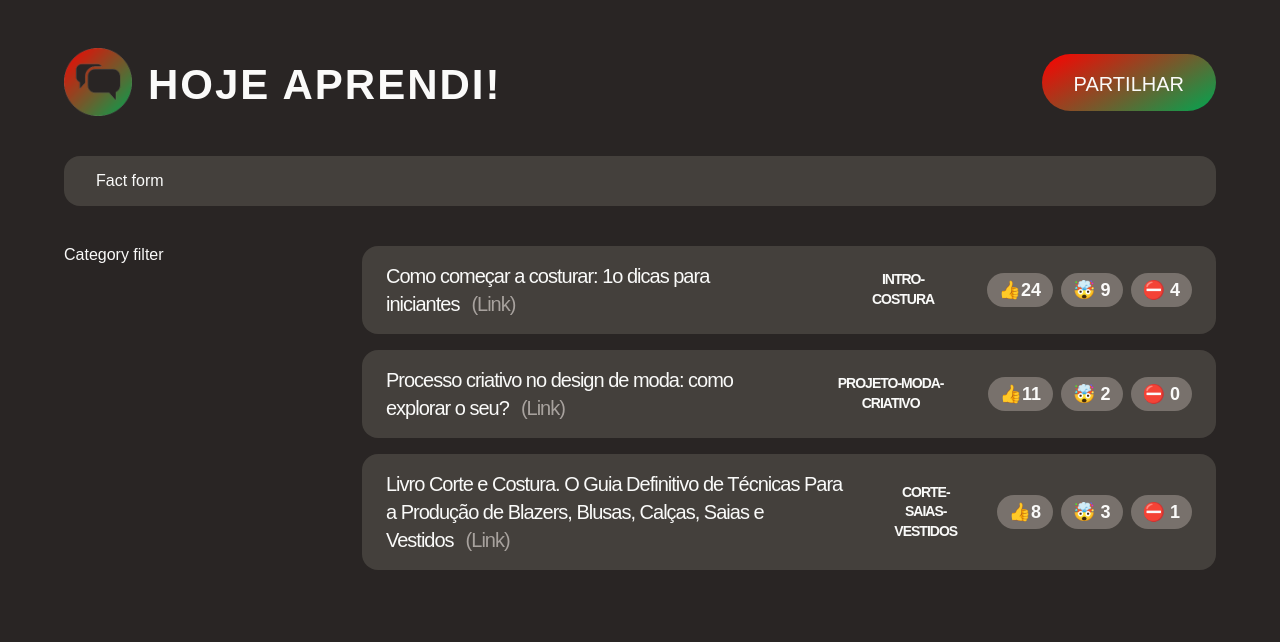
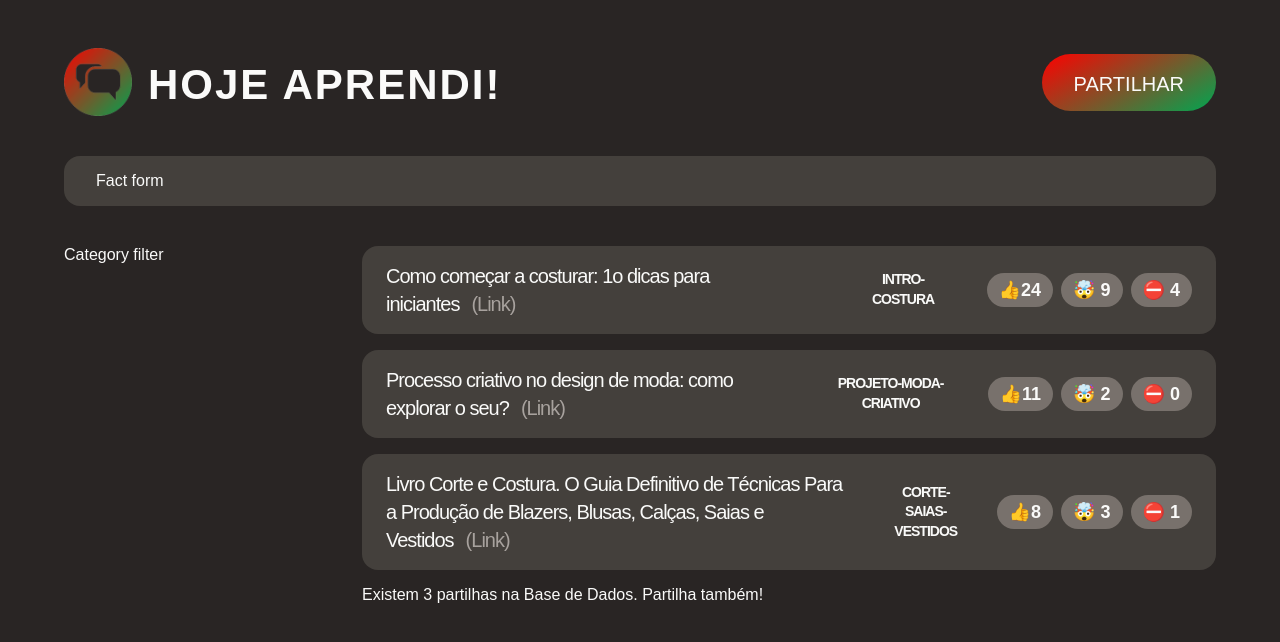
Before and after one commit to Joshhortt/hoje-aprendi, a React (Create React App) app: page / in a window 1280 px wide. Shown: the top 642 px of the page. Built offline with nearby package versions, Linux system fonts and the light colour scheme; a web font is replaced by a local one.

Commit message:
fix (style.css) update class container to root id.

```diff
--- a/src/App.js
+++ b/src/App.js
@@ -93,6 +93,7 @@ function FactList() {
           <Fact key={fact.id} fact={fact} />
         ))}
       </ul>
+      <p>Existem {facts.length} partilhas na Base de Dados. Partilha também!</p>
     </section>
   );
 }
--- a/src/style.css
+++ b/src/style.css
@@ -11,7 +11,7 @@ body {
   padding: 48px 64px;
 }
 
-.container {
+#root {
   max-width: 1500px;
   margin: 0 auto;
 }
```
